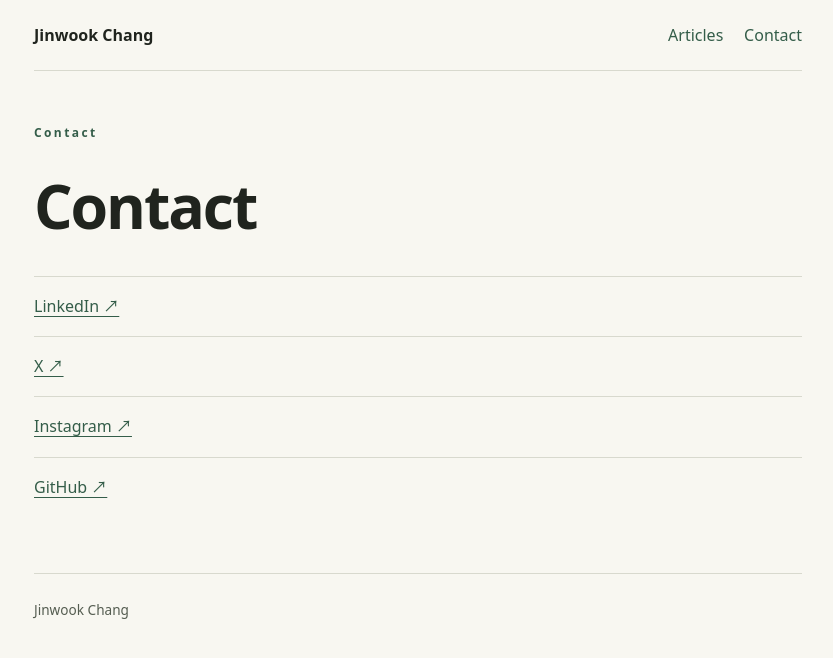
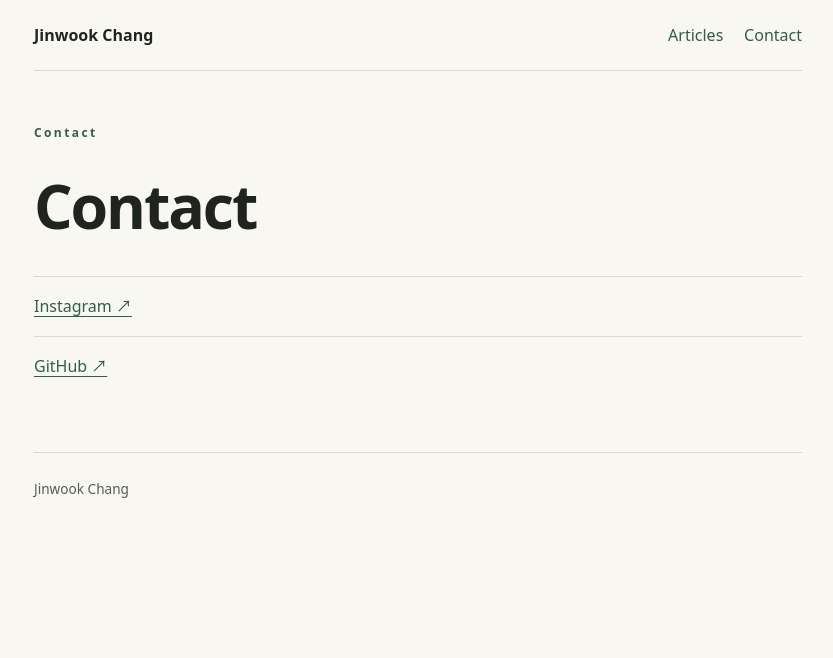
Before and after one commit to jinwook-chang/jinwook-chang.github.io, a Jekyll site: the page built from contact.html, in a window 1280 px wide. Shown: the top 658 px of the page, without its empty margins (222-1055 px from the left). Built offline with Jekyll 4.4.1, drawn with Linux system fonts in a browser that asks for light colours.

Commit message:
Contact에서 LinkedIn과 X 링크 삭제

```diff
--- a/contact.html
+++ b/contact.html
@@ -6,8 +6,6 @@ title: Contact
   <p class="eyebrow">Contact</p>
   <h1>Contact</h1>
   <ul class="contact-links">
-    <li><a href="https://www.linkedin.com/in/tranquil-morning/">LinkedIn ↗</a></li>
-    <li><a href="https://x.com/zzang_jinuk">X ↗</a></li>
     <li><a href="https://www.instagram.com/zzang_jinuk/">Instagram ↗</a></li>
     <li><a href="https://github.com/jinwook-chang">GitHub ↗</a></li>
   </ul>
```
